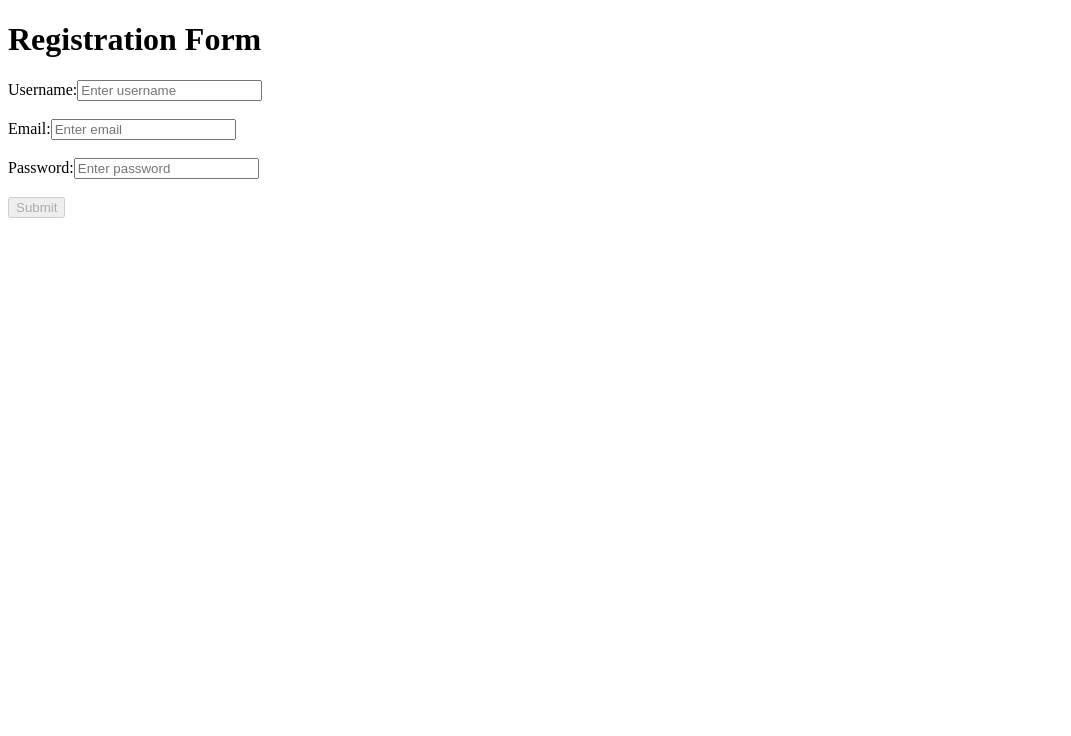
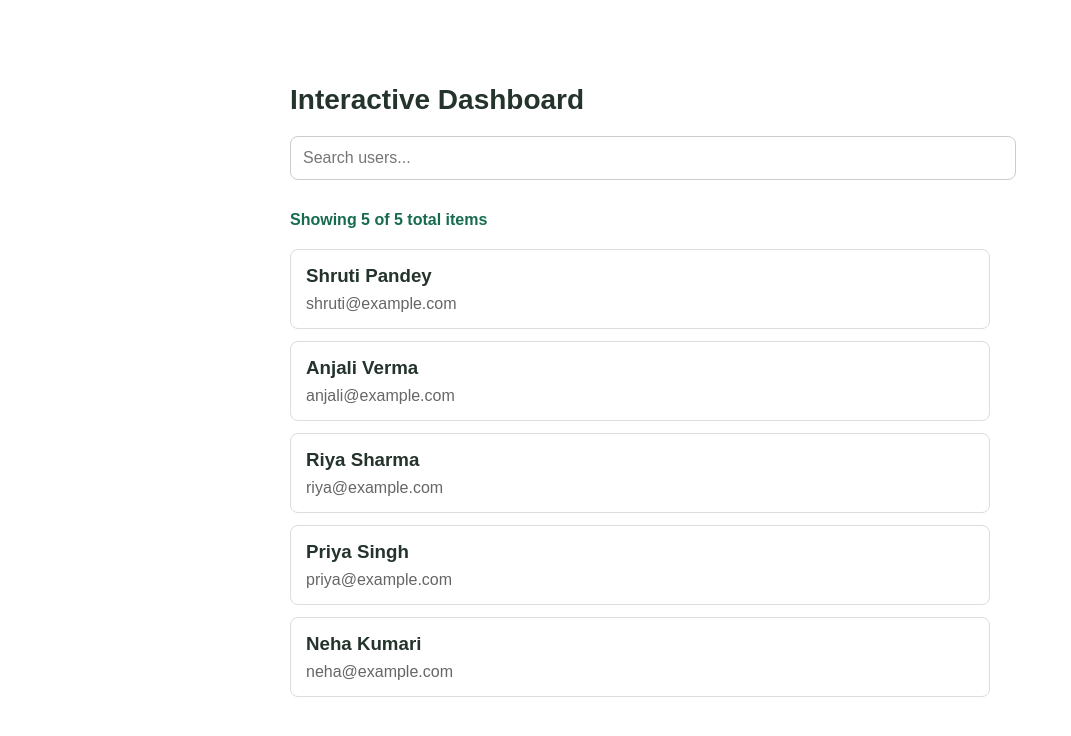
Before and after one commit to shrutipanday25-ui/my-react-app, a React (Vite) app: page / in a window 1280 px wide. Shown: the top 736 px of the page, without its empty margins (0-1071 px from the left). Built offline with nearby package versions, Linux system fonts and the light colour scheme.

Commit message:
Complete Assignment 13 Lifting State Up

```diff
--- a/src/App.css
+++ b/src/App.css
@@ -1,4 +1,45 @@
-.active{
-    color:blue;
-    font-weight:bold
+
+.dashboard {
+  max-width: 700px;
+  margin: 40px auto;
+  padding: 25px;
+  font-family: Arial, sans-serif;
+  color: #24332b;
 }
+
+.dashboard h1 {
+  font-size: 28px;
+  margin-bottom: 20px;
+}
+
+.search-input {
+  width: 100%;
+  padding: 12px;
+  border: 1px solid #ccc;
+  border-radius: 8px;
+  font-size: 16px;
+  margin-bottom: 15px;
+}
+
+.stats {
+  color: #176b50;
+  font-weight: bold;
+  margin-bottom: 20px;
+}
+
+.user-card {
+  padding: 15px;
+  border: 1px solid #ddd;
+  border-radius: 8px;
+  margin-bottom: 12px;
+  background: white;
+}
+
+.user-card h3 {
+  margin: 0 0 8px;
+}
+
+.user-card p {
+  margin: 0;
+  color: #666;
+}
--- a/src/App.jsx
+++ b/src/App.jsx
@@ -1,90 +1,84 @@
+
 import { useState } from "react";
+import "./App.css";
 
-function RegistrationForm() {
-  const [formData, setFormData] = useState({
-    username: "",
-    email: "",
-    password: "",
-  });
+function SearchBar({ searchQuery, setSearchQuery }) {
+  return (
+    <input
+      type="text"
+      placeholder="Search users..."
+      value={searchQuery}
+      onChange={(event) => setSearchQuery(event.target.value)}
+      className="search-input"
+    />
+  );
+}
 
-  function handleChange(e) {
-    const { name, value } = e.target;
-
-    setFormData({
-      ...formData,
-      [name]: value,
-    });
-  }
-
-  function handleSubmit(e) {
-    e.preventDefault();
-    console.log(formData);
-  }
-
-  const isPasswordInvalid =
-    formData.password.length < 8;
-
-  const isFormInvalid =
-    formData.username.trim() === "" ||
-    formData.email.trim() === "" ||
-    isPasswordInvalid;
+function DataList({ data, searchQuery }) {
+  const filteredData = data.filter((user) =>
+    user.name.toLowerCase().includes(searchQuery.toLowerCase())
+  );
 
   return (
     <div>
-      <h1>Registration Form</h1>
+      {filteredData.length > 0 ? (
+        filteredData.map((user) => (
+          <div className="user-card" key={user.id}>
+            <h3>{user.name}</h3>
+            <p>{user.email}</p>
+          </div>
+        ))
+      ) : (
+        <p>No users found.</p>
+      )}
+    </div>
+  );
+}
 
-      <form onSubmit={handleSubmit}>
-        <div>
-          <label>Username:</label>
-          <input
-            type="text"
-            name="username"
-            value={formData.username}
-            onChange={handleChange}
-            placeholder="Enter username"
-          />
-        </div>
+function Stats({ filteredData, totalItems }) {
+  return (
+    <p className="stats">
+      Showing {filteredData.length} of {totalItems} total items
+    </p>
+  );
+}
 
-        <br />
+function Dashboard() {
+  const [searchQuery, setSearchQuery] = useState("");
 
-        <div>
-          <label>Email:</label>
-          <input
-            type="email"
-            name="email"
-            value={formData.email}
-            onChange={handleChange}
-            placeholder="Enter email"
-          />
-        </div>
+  const users = [
+    { id: 1, name: "Shruti Pandey", email: "shruti@example.com" },
+    { id: 2, name: "Anjali Verma", email: "anjali@example.com" },
+    { id: 3, name: "Riya Sharma", email: "riya@example.com" },
+    { id: 4, name: "Priya Singh", email: "priya@example.com" },
+    { id: 5, name: "Neha Kumari", email: "neha@example.com" },
+  ];
 
-        <br />
+  const filteredData = users.filter((user) =>
+    user.name.toLowerCase().includes(searchQuery.toLowerCase())
+  );
 
-        <div>
-          <label>Password:</label>
-          <input
-            type="password"
-            name="password"
-            value={formData.password}
-            onChange={handleChange}
-            placeholder="Enter password"
-          />
+  return (
+    <div className="dashboard">
+      <h1>Interactive Dashboard</h1>
 
-          {formData.password.length>0&&
-          isPasswordInvalid &&(
-            <p style={{color: "red"}}>
-              Password must be at least 8 characters
-            </p>
-          )}
-          </div>
+      <SearchBar
+        searchQuery={searchQuery}
+        setSearchQuery={setSearchQuery}
+      />
 
-          <br/>
-          <button type="submit"disabled={isFormInvalid}>
-            Submit
-          </button>
-          </form>
-          </div>
-          );
-          }
+      <Stats
+        filteredData={filteredData}
+        totalItems={users.length}
+      />
 
-          export default RegistrationForm;
+      <DataList data={users} searchQuery={searchQuery} />
+    </div>
+  );
+}
+
+function App() {
+  return <Dashboard />;
+}
+
+export default App;
```
